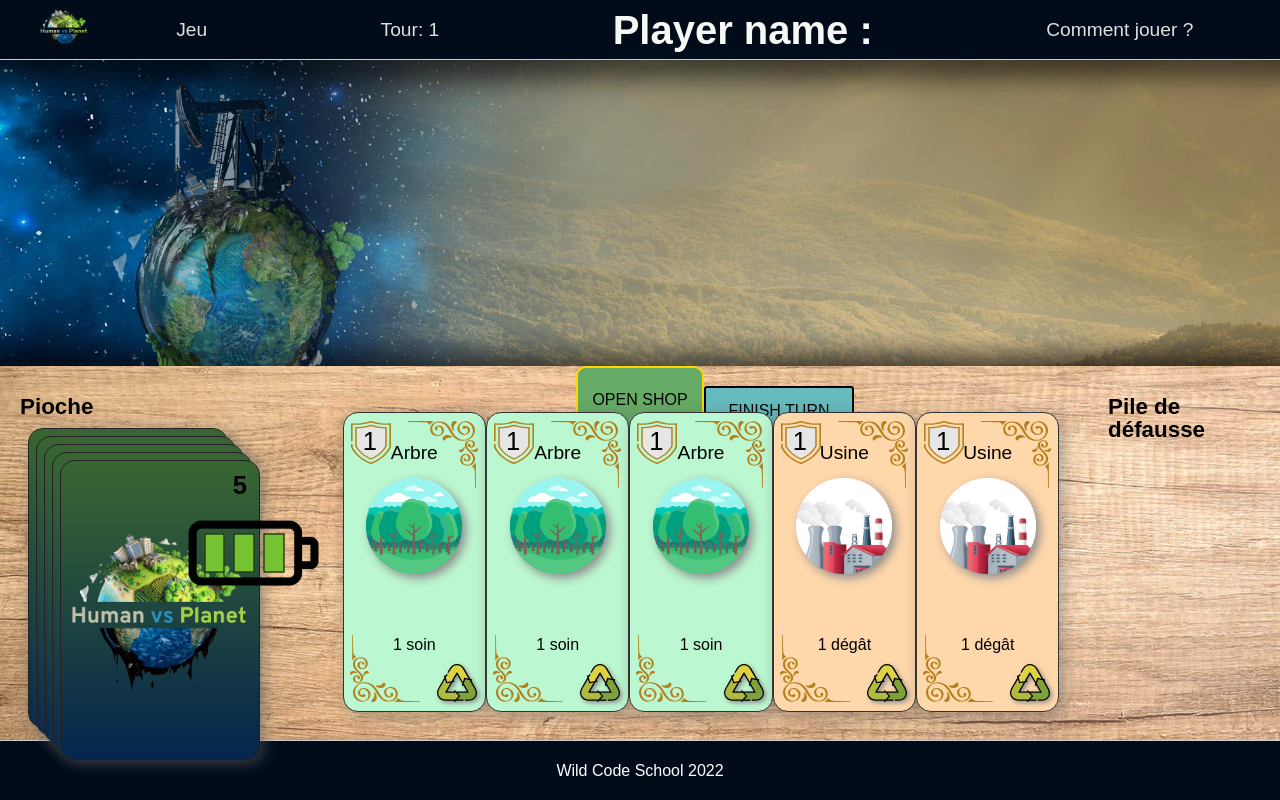
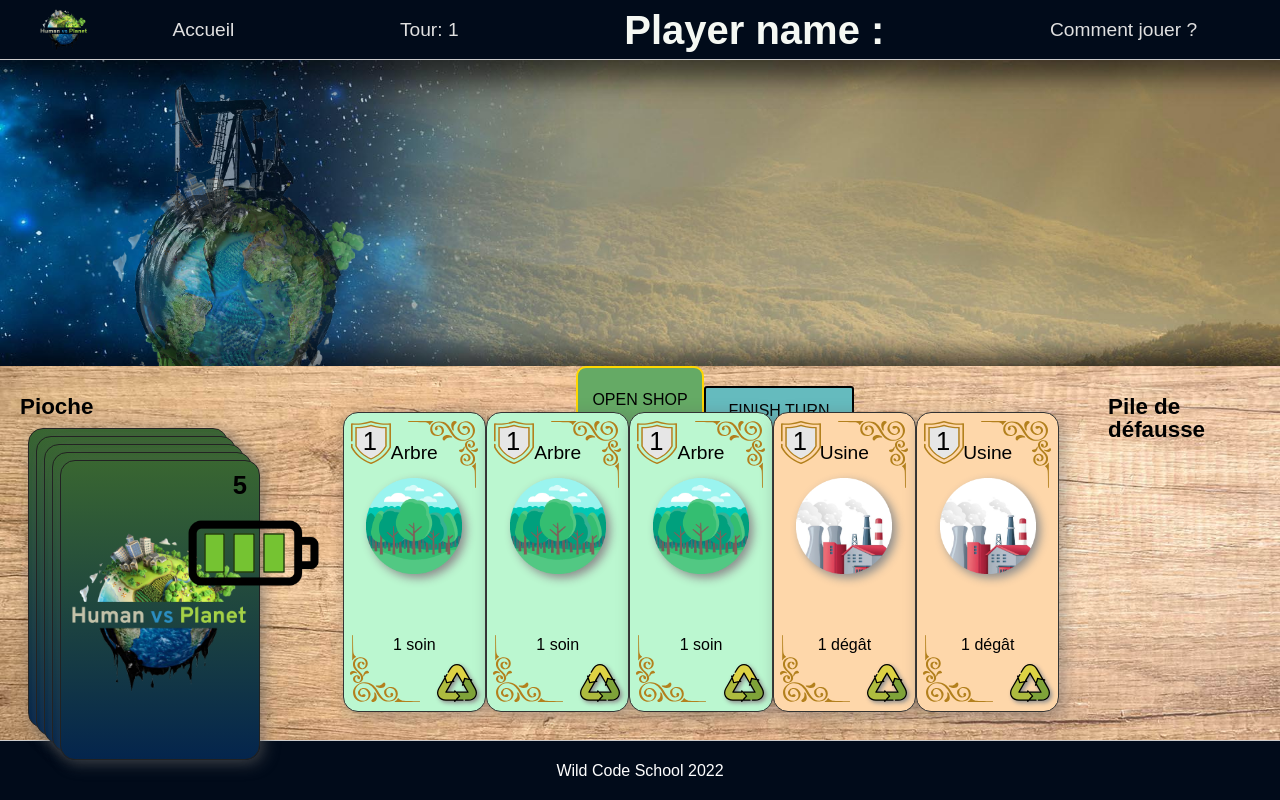
Before and after one commit to Zakari-B/WCS_First_Hackathon, a React (Create React App) app in the folder frontend/: page /Game in a window 1280 px wide. Built offline with nearby package versions, Linux system fonts and the light colour scheme.

Commit message:
modification in the navigation bar

```diff
--- a/frontend/src/components/Header.jsx
+++ b/frontend/src/components/Header.jsx
@@ -13,7 +13,7 @@ const Header = () => {
           <img src={logo} alt="" className="logo-nav"/>
           <ul className="navigation">
             <li className="navigation-name">
-              <Link to="/">Jeu</Link>
+              <Link to="/">Accueil</Link>
             </li>
             <li>Tour: {tour++}
             </li>
--- a/frontend/src/styles/Header.css
+++ b/frontend/src/styles/Header.css
@@ -34,8 +34,3 @@
 .navigation-name {
   transition: all 0.4s ease-in-out;
 }
-
-.navigation-name:hover {
-  text-shadow: 0 0 4px #fff, 0 0 11px #fff, 0 0 19px #fff, 0 0 40px #f09,
-  0 0 80px #f09, 0 0 90px #f09, 0 0 100px #f09, 0 0 150px #f09;
-}
```
